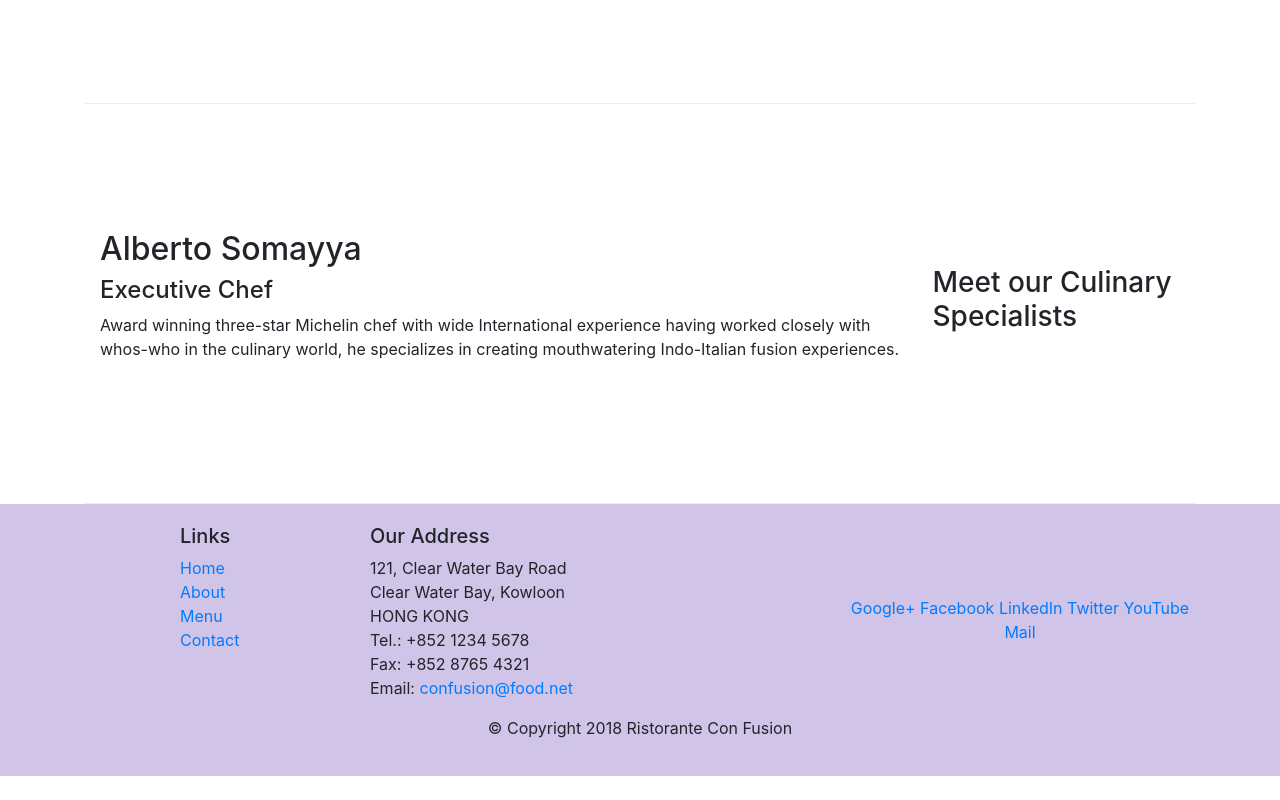
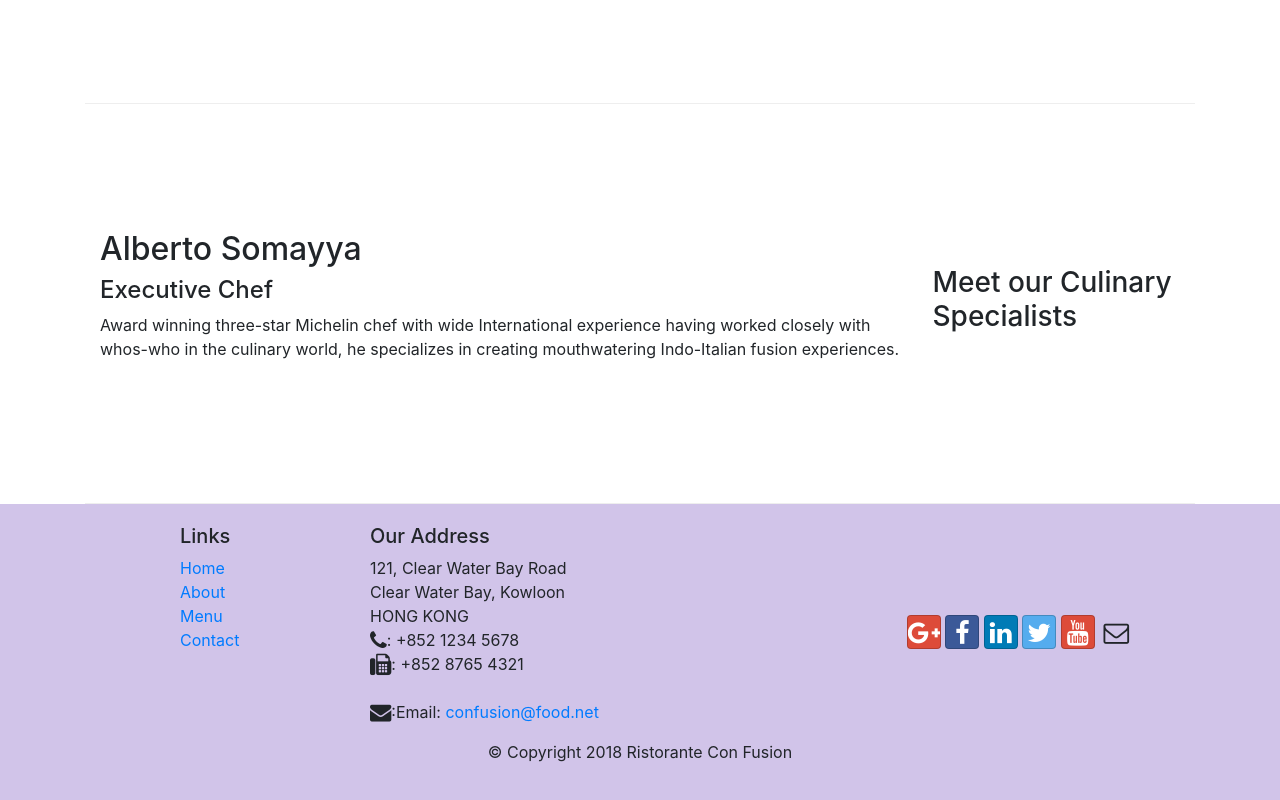
Before and after one commit to Rishabhsp98/Coursera-Assignments, a website: page index.html in a window 1280 px wide. Shown: the part 1030-1830 px from the top of the page. Before the commit the page ends 1806 px from the top, so only its background shows below. Drawn offline with nearby package versions, Linux system fonts and the light colour scheme.

Commit message:
Icon fonts updated

```diff
--- a/index.html
+++ b/index.html
@@ -9,7 +9,10 @@
 
     <!-- Bootstrap CSS -->
     <link rel="stylesheet" href="node_modules/bootstrap/dist/css/bootstrap.min.css">
+    <link rel="stylesheet" href="node_modules/font-awesome/css/font-awesome.min.css">
+    <link rel="stylesheet" href="node_modules/bootstrap-social/bootstrap-social.css">
     <link rel="stylesheet" href="css/styles.css">
+
     <title>Ristorante Con Fusion</title>
 </head>
 
@@ -22,10 +25,14 @@
             <a class="navbar-brand" href="index.html">Ristorante Con Fusion</a>
             <div class="collapse navbar-collapse" id="Navbar">
                 <ul class="navbar-nav mr-auto">
-                    <li class="nav-item active"><a class="nav-link" href="index.html">Home</a></li>
-                    <li class="nav-item"><a class="nav-link" href="aboutus.html">About</a></li>
-                    <li class="nav-item"><a class="nav-link" href="#">Menu</a></li>
-                    <li class="nav-item"><a class="nav-link" href="#">Contact</a></li>
+                    <li class="nav-item active"><a class="nav-link" href="index.html"><span
+                                class="fa fa-home"></span>Home</a></li>
+                    <li class="nav-item"><a class="nav-link" href="aboutus.html"><span class="fa fa-info fa-lg"></span>
+                            About</a></li>
+                    <li class="nav-item"><a class="nav-link" href="#"><span class="fa fa-list fa-lg"></span> Menu</a>
+                    </li>
+                    <li class="nav-item"><a class="nav-link" href="#"><span class="fa fa-address-card fa-lg"></span>
+                            Contact</a></li>
                     <li></li>
                 </ul>
             </div>
@@ -105,19 +112,25 @@
                         121, Clear Water Bay Road<br>
                         Clear Water Bay, Kowloon<br>
                         HONG KONG<br>
-                        Tel.: +852 1234 5678<br>
-                        Fax: +852 8765 4321<br>
-                        Email: <a href="mailto:confusion@food.net">confusion@food.net</a>
+                        <i class="fa fa-phone fa-lg"></i>: +852 1234 5678<br>
+                        <i class="fa fa-fax fa-lg"></i>: +852 8765 4321<br><br>
+                        <i class="fa fa-envelope fa-lg"></i>:Email: <a
+                            href="mailto:confusion@food.net">confusion@food.net</a>
                     </address>
                 </div>
                 <div class="col-12 col-sm-4 align-self-center">
                     <div class="text-center">
-                        <a href="http://google.com/+">Google+</a>
-                        <a href="http://www.facebook.com/profile.php?id=">Facebook</a>
-                        <a href="http://www.linkedin.com/in/">LinkedIn</a>
-                        <a href="http://twitter.com/">Twitter</a>
-                        <a href="http://youtube.com/">YouTube</a>
-                        <a href="mailto:">Mail</a>
+                        <a class="btn btn-social-icon btn-google" href="http://google.com/+"><i
+                                class="fa fa-google-plus"></i></a>
+                        <a class="btn btn-social-icon btn-facebook" href="http://www.facebook.com/profile.php?id="><i
+                                class="fa fa-facebook"></i></a>
+                        <a class="btn btn-social-icon btn-linkedin" href="http://www.linkedin.com/in/"><i
+                                class="fa fa-linkedin"></i></a>
+                        <a class="btn btn-social-icon btn-twitter" href="http://twitter.com/"><i
+                                class="fa fa-twitter"></i></a>
+                        <a class="btn btn-social-icon btn-google" href="http://youtube.com/"><i
+                                class="fa fa-youtube"></i></a>
+                        <a class="btn btn-social-icon" href="mailto:"><i class="fa fa-envelope-o"></i></a>
                     </div>
                 </div>
             </div>
--- a/package.json
+++ b/package.json
@@ -15,6 +15,8 @@
   },
   "dependencies": {
     "bootstrap": "^4.5.0",
+    "bootstrap-social": "^5.1.1",
+    "font-awesome": "^4.7.0",
     "jquery": "^3.3.1",
     "popper.js": "^1.12.9"
   }
```
Also changed, not shown: aboutus.html (+25 -13 lines), 1 other file.
